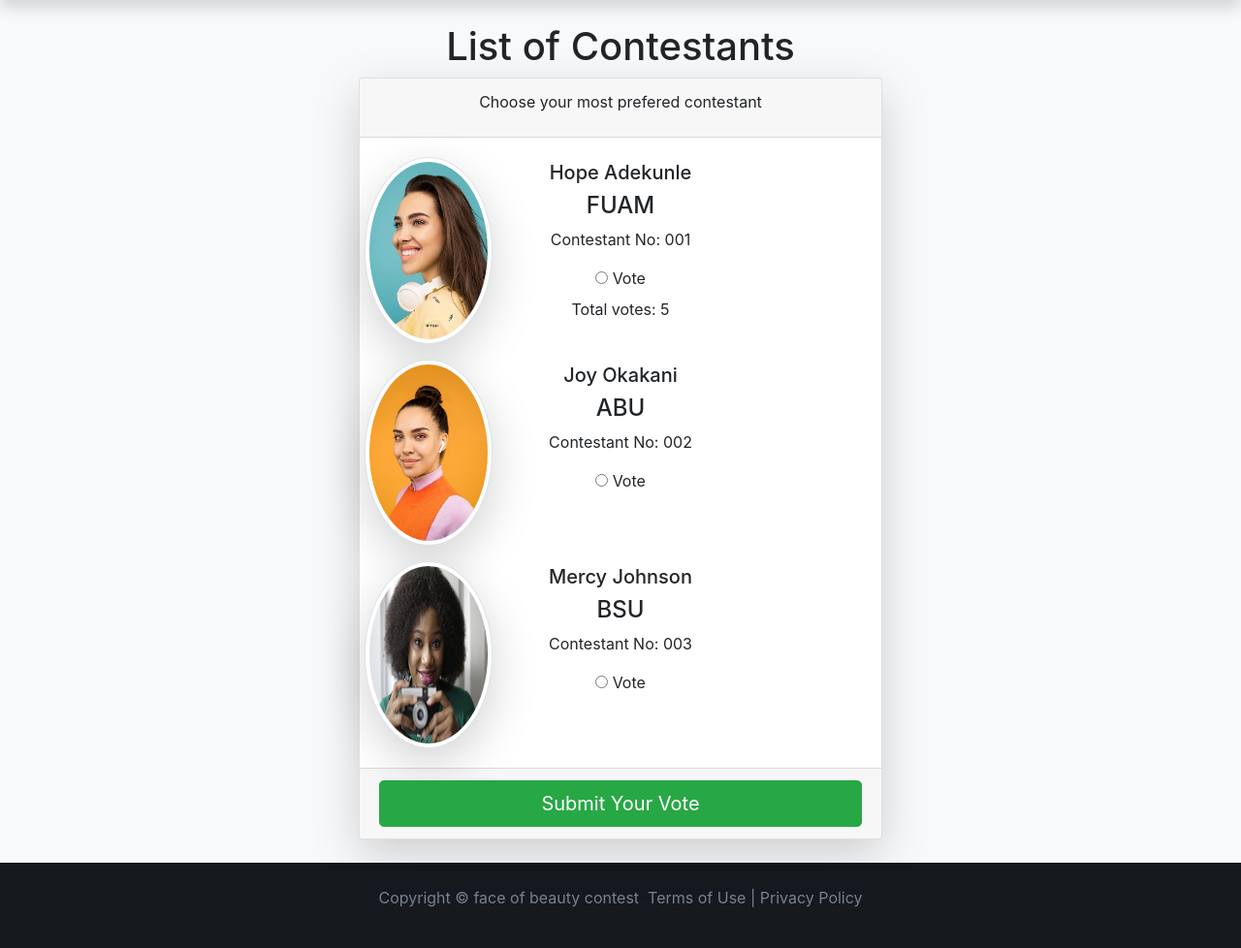
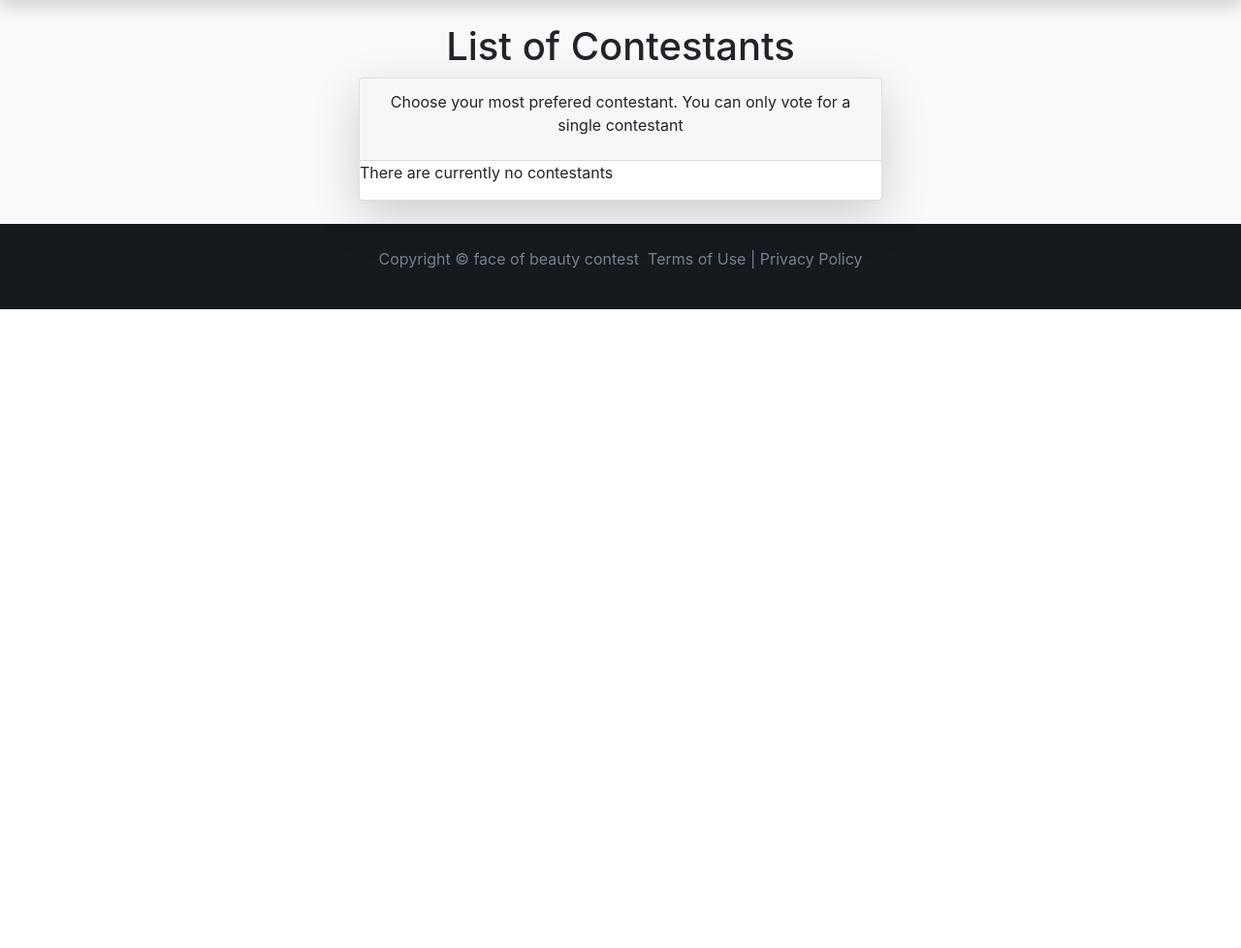
Before and after one commit to ayangzy/poll-system-in-django, a Django app: page /contestants in a window 1280 px wide. Shown: the part 117-1095 px from the top of the page at 97% size. After the commit the page ends 436 px from the top, so only its background shows below. Run offline with Django 3.2, Linux system fonts and the light colour scheme; the visitor is signed in with stand-in values (Sample User, id 1); data that the repository does not hold is empty; some libraries are stand-ins or nearby versions.

Commit message:
poll vote for contestants added

```diff
--- a/pages/urls.py
+++ b/pages/urls.py
@@ -1,9 +1,10 @@
 
-from django.urls import path, include
+from django.urls import path
 from . import views
 
 
 urlpatterns = [
     path('', views.index, name='index'),
-    path('contestants', views.contestants, name='contestants')
+    path('contestants', views.contestants, name='contestants'),
+    path('<int:contestant_id>/vote', views.vote, name='vote')
 ]
--- a/pages/views.py
+++ b/pages/views.py
@@ -1,11 +1,28 @@
-from django.shortcuts import render
+from django.shortcuts import render, redirect, get_object_or_404
+from django.contrib.auth.decorators import login_required
+from django.contrib import auth
+from .models import Contestant
+
 
 # Create your views here.
 
 
 def index(request):
+
     return render(request, 'pages/index.html')
 
 
+@login_required(login_url='accounts/login')
 def contestants(request):
-    return render(request, 'pages/contestants.html')
+    cons = Contestant.objects.all
+    return render(request, 'pages/contestants.html', {'cons': cons})
+
+
+@login_required(login_url='accounts/login')
+def vote(request, contestant_id):
+    if request.method == 'POST':
+        cons = get_object_or_404(Contestant, pk=contestant_id)
+        cons.votes_total += 1
+        cons.save()
+        auth.logout(request)
+        return redirect('index')
--- a/pollsystem/urls.py
+++ b/pollsystem/urls.py
@@ -15,10 +15,12 @@ Including another URLconf
 """
 from django.contrib import admin
 from django.urls import path, include
+from django.conf import settings
+from django.conf.urls.static import static
 
 
 urlpatterns = [
     path('', include('pages.urls')),
     path('accounts/', include('accounts.urls')),
     path('admin/', admin.site.urls),
-]
+] + static(settings.MEDIA_URL, document_root=settings.MEDIA_ROOT)
--- a/templates/pages/contestants.html
+++ b/templates/pages/contestants.html
@@ -1,18 +1,16 @@
-{% extends 'base.html' %}
-{% load static %}
-{% block content %}
+{% extends 'base.html' %} {% load static %} {% block content %}
 <style>
-  .img-thumbnail{
+  .img-thumbnail {
     border-radius: 100%;
-    width: 25%;
+    width: 20%;
     height: auto;
   }
 
-  #vote{
+  #vote {
     cursor: pointer;
   }
+</style>
 
-</style>
 <section class="py-4 bg-light">
   <div class="container">
     <div class="row">
@@ -22,61 +20,43 @@
       <div class="col-md-6 m-auto">
         <div class="card shadow-lg rounded">
           <div class="card-header">
-            <p class="card-title text-center">Choose your most prefered contestant</p>
+            <p class="card-title text-center">
+              Choose your most prefered contestant. You can only vote for a single contestant
+            </p>
           </div>
+          {% if error %}
+          {{error}}
+          {% endif %}
+          {% if cons %} {% for choice in cons %}
           <div class="card-body">
-          <div class="row mb-3">
-
-                <img src="{% static 'img/contest1.jpg' %}" class="img-thumbnail shadow-lg">
-               <div class="col-md-6 text-center mt-1">
-                <h5>Hope Adekunle</h5>
-                <h4>FUAM</h4>
-                <p>Contestant No: 001</p>
-                <form action="">
-                  <div class="radio">
-                    <label id="vote"><input type="radio" name="vote" class="" id="vote"> Vote </label>
-                  </div>
-                  Total votes: 5
-                </form>
-               </div>
+            <div class="row mb-3">
+              <img
+                src="{{ choice.image.url }}"
+                class="img-thumbnail shadow-lg"
+              />
+              <div class="col-md-6 text-center mt-1">
+                <h5>{{ choice.name }}</h5>
+                <h4>{{ choice.school }}</h4>
+                <p>Contestant No: {{choice.id}}</p>
+                <a href="javascript:{document.getElementById('vote{{choice.id}}').submit()}"><button
+                  class="btn btn-primary">
+                  <i class="icon fa fa-thumbs-up"></i>
+                  vote {{choice.votes_total}}</button></a>
 
               </div>
-              <div class="row mb-3">
-                <img src="{% static 'img/contest2.jpg' %}" class="img-thumbnail shadow-lg">
-
-                <div class="col-md-6 text-center mt-1">
-                  <h5>Joy Okakani</h5>
-                  <h4>ABU</h4>
-                  <p>Contestant No: 002</p>
-                  <form action="">
-                    <div class="radio">
-                      <label id="vote"><input type="radio" name="vote" class="" id="vote"> Vote </label>
-                    </div>
-                  </form>
-                 </div>
-              </div>
-
-              <div class="row">
-                <img src="{% static 'img/contest3.jpg' %}" class="img-thumbnail shadow-lg">
-                <div class="col-md-6 text-center mt-1">
-                  <h5>Mercy Johnson</h5>
-                  <h4>BSU</h4>
-                  <p>Contestant No: 003</p>
-                  <form action="">
-                    <div class="radio">
-                      <label id="vote"><input type="radio" name="vote" class="" id="vote"> Vote </label>
-                    </div>
-                  </form>
-                 </div>
-              </div>
-            </div>
-
-            <div class="card-footer">
-              <button type="submit" name="vote" class="btn btn-success btn-lg btn-block">Submit Your Vote</button>
             </div>
           </div>
 
+          <form action="{% url 'vote' choice.id %}" method="POST" id="vote{{choice.id}}">
+            {% csrf_token %}
+            <input type="hidden">
+        </form>
+          {% endfor %} {% else %}
+          <p>There are currently no contestants {% endif %}</p>
 
+
+          </div>
+        </div>
       </div>
     </div>
   </div>
```
